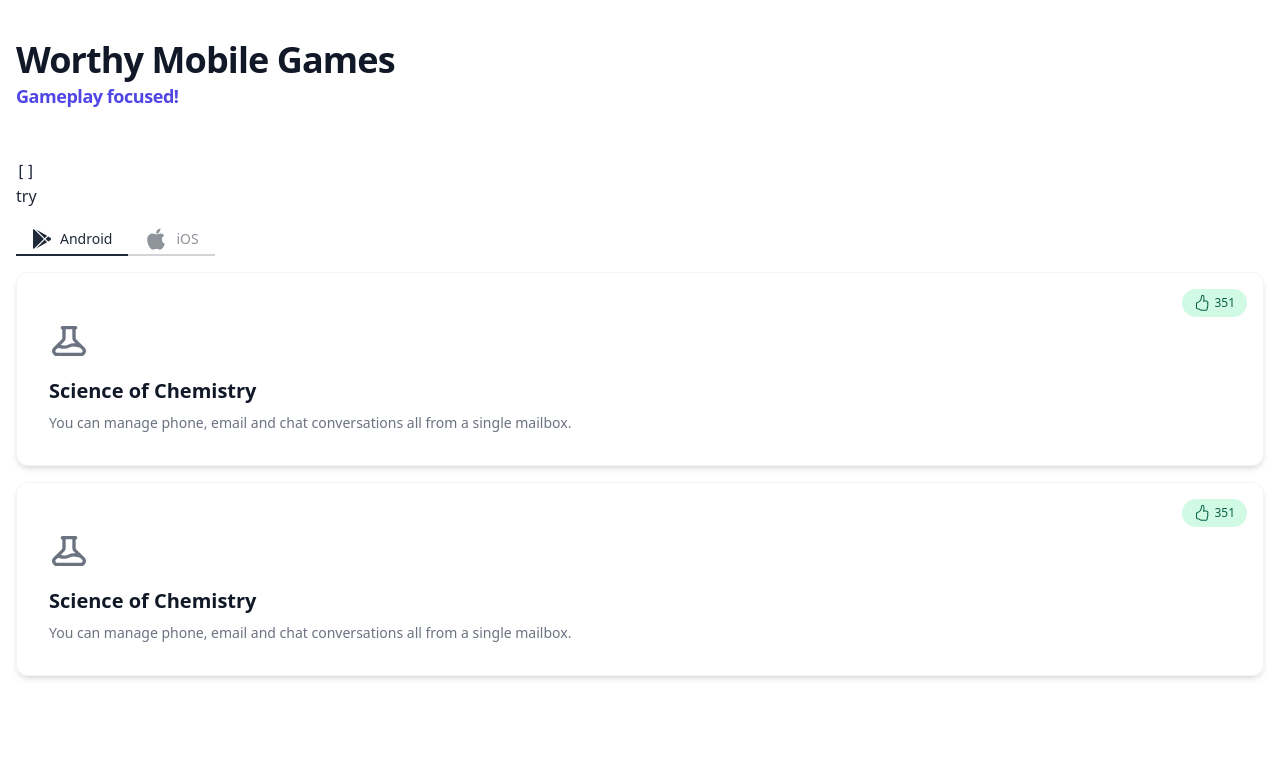
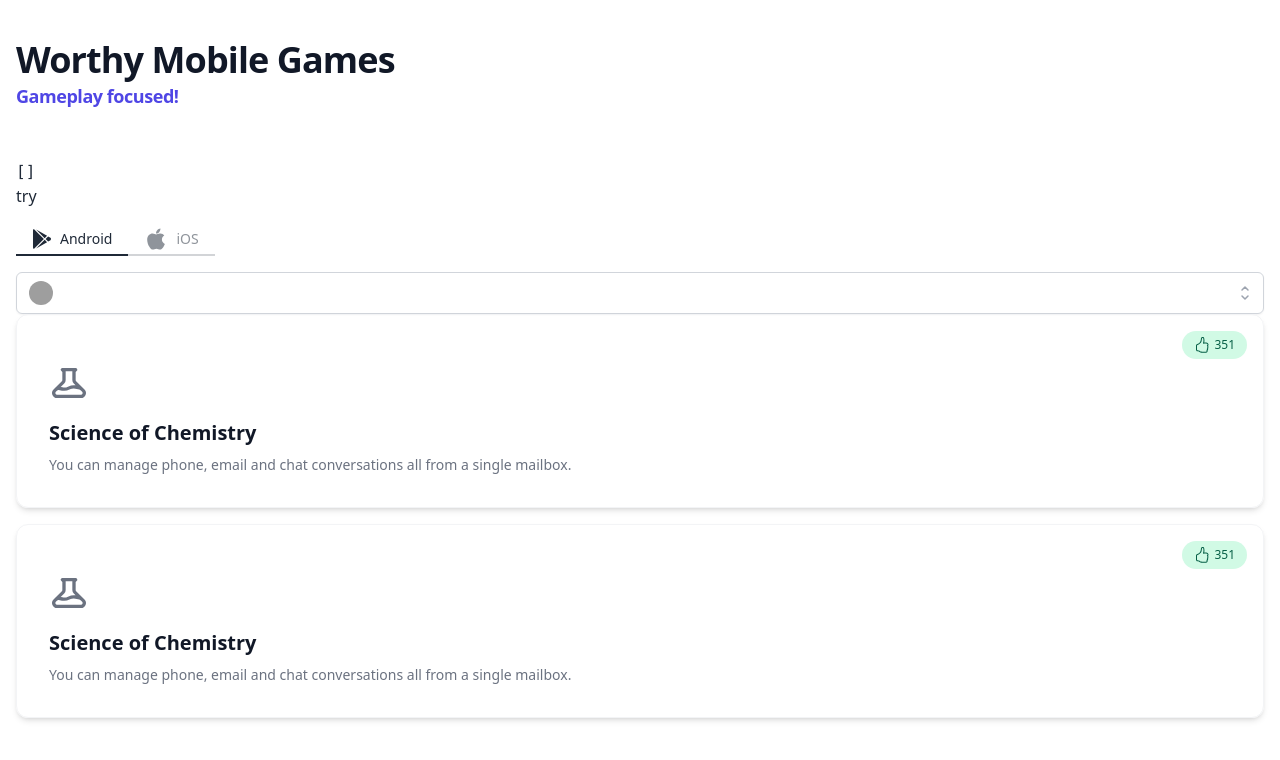
Before and after one commit to pdcmoreira/worthy-mobile-games-site, a Vue app: page /android in a window 1280 px wide. Shown: the top 760 px of the page. Built offline with nearby package versions, Linux system fonts and the light colour scheme; grey boxes are pictures that could not be loaded.

Commit message:
feat: wip

```diff
--- /dev/null
+++ b/src/components/InputSelect.vue
@@ -0,0 +1,156 @@
+<script setup lang="ts">
+import { type PropType, defineProps, ref } from "vue";
+
+export interface SelectOption {
+  id: Number | String;
+  label: String;
+}
+
+const props = defineProps({
+  options: {
+    type: Array as PropType<Array<SelectOption>>,
+
+    default: () => [],
+  },
+
+  value: {
+    type: Object as PropType<SelectOption>,
+
+    default: null,
+  },
+});
+
+const emit = defineEmits(["update:value"]);
+
+let isOpen = ref(false);
+
+// ClickOutside (vue-click-outside)
+
+const isSelected = (value: SelectOption) => {
+  return props.value === value;
+};
+
+const closeDropdown = () => {
+  isOpen.value = false;
+};
+
+const openDropdown = () => {
+  isOpen.value = true;
+};
+
+const select = (value: SelectOption) => {
+  isOpen.value = false;
+
+  emit("update:value", value);
+};
+</script>
+
+<template>
+  <!-- v-click-outside="closeDropdown" -->
+  <div class="relative">
+    <span class="inline-block w-full rounded-md shadow-sm">
+      <button
+        type="button"
+        @click="openDropdown"
+        aria-haspopup="listbox"
+        aria-expanded="true"
+        aria-labelledby="listbox-label"
+        class="focus:shadow-outline-blue relative w-full cursor-pointer rounded-md border border-gray-300 bg-white py-2 pl-3 pr-10 text-left transition duration-150 ease-in-out focus:border-blue-300 focus:outline-none sm:text-sm sm:leading-5"
+      >
+        <div class="flex items-center space-x-3">
+          <img
+            src="https://images.unsplash.com/photo-1472099645785-5658abf4ff4e?ixlib=rb-1.2.1&ixid=eyJhcHBfaWQiOjEyMDd9&auto=format&fit=facearea&facepad=2&w=256&h=256&q=80"
+            alt=""
+            class="h-6 w-6 flex-shrink-0 rounded-full"
+          />
+          <span class="block truncate">
+            {{ value }}
+          </span>
+        </div>
+        <span
+          class="pointer-events-none absolute inset-y-0 right-0 flex items-center pr-2"
+        >
+          <svg
+            class="h-5 w-5 text-gray-400"
+            viewBox="0 0 20 20"
+            fill="none"
+            stroke="currentColor"
+          >
+            <path
+              d="M7 7l3-3 3 3m0 6l-3 3-3-3"
+              stroke-width="1.5"
+              stroke-linecap="round"
+              stroke-linejoin="round"
+            />
+          </svg>
+        </span>
+      </button>
+    </span>
+
+    <!-- Select popover, show/hide based on select state. -->
+    <div
+      v-show="isOpen"
+      class="absolute mt-1 w-full rounded-md bg-white shadow-lg"
+    >
+      <ul
+        tabindex="-1"
+        role="listbox"
+        aria-labelledby="listbox-label"
+        aria-activedescendant="listbox-item-3"
+        class="shadow-xs max-h-56 overflow-auto rounded-md py-1 text-base leading-6 focus:outline-none sm:text-sm sm:leading-5"
+      >
+        <!--
+            Select option, manage highlight styles based on mouseenter/mouseleave and keyboard navigation.
+
+            Highlighted: "text-white bg-indigo-600", Not Highlighted: "text-gray-900"
+          -->
+        <li
+          tabindex="0"
+          role="option"
+          v-for="option in options"
+          :key="option[optionKey]"
+          class="relative cursor-default cursor-pointer select-none py-2 pl-3 pr-9 text-gray-900 hover:bg-indigo-600 hover:text-white focus:bg-indigo-600 focus:text-white focus:outline-none"
+          @click="select(option)"
+        >
+          <div class="flex items-center space-x-3">
+            <img
+              src="https://images.unsplash.com/photo-1491528323818-fdd1faba62cc?ixlib=rb-1.2.1&amp;ixid=eyJhcHBfaWQiOjEyMDd9&amp;auto=format&amp;fit=facearea&amp;facepad=2&amp;w=256&amp;h=256&amp;q=80"
+              alt=""
+              class="h-6 w-6 flex-shrink-0 rounded-full"
+            />
+            <!-- Selected: "font-semibold", Not Selected: "font-normal" -->
+            <span
+              class="block truncate"
+              v-bind:class="{
+                'font-normal': !isSelected(option),
+                'font-semibold': isSelected(option),
+              }"
+            >
+              {{ option }}
+            </span>
+          </div>
+
+          <!--
+              Checkmark, only display for selected option.
+
+              Highlighted: "text-white", Not Highlighted: "text-indigo-600"
+            -->
+          <span
+            v-show="isSelected(option)"
+            class="absolute inset-y-0 right-0 flex items-center pr-4"
+          >
+            <svg class="h-5 w-5" viewBox="0 0 20 20" fill="currentColor">
+              <path
+                fill-rule="evenodd"
+                d="M16.707 5.293a1 1 0 010 1.414l-8 8a1 1 0 01-1.414 0l-4-4a1 1 0 011.414-1.414L8 12.586l7.293-7.293a1 1 0 011.414 0z"
+                clip-rule="evenodd"
+              />
+            </svg>
+          </span>
+        </li>
+
+        <!-- More options... -->
+      </ul>
+    </div>
+  </div>
+</template>
--- a/src/views/GameList.vue
+++ b/src/views/GameList.vue
@@ -3,6 +3,7 @@ import AndroidIcon from "@/icons/AndroidIcon.vue";
 import IosIcon from "@/icons/IosIcon.vue";
 import type { Game } from "@/types";
 import GameCard from "@/components/GameCard.vue";
+import InputSelect from "@/components/InputSelect.vue";
 
 defineProps({
   platform: {
@@ -54,6 +55,8 @@ const games: Game[] = [
       </RouterLink>
     </div>
 
+    <InputSelect />
+
     <GameCard
       v-for="game in games"
       :key="game.issueId"
```
